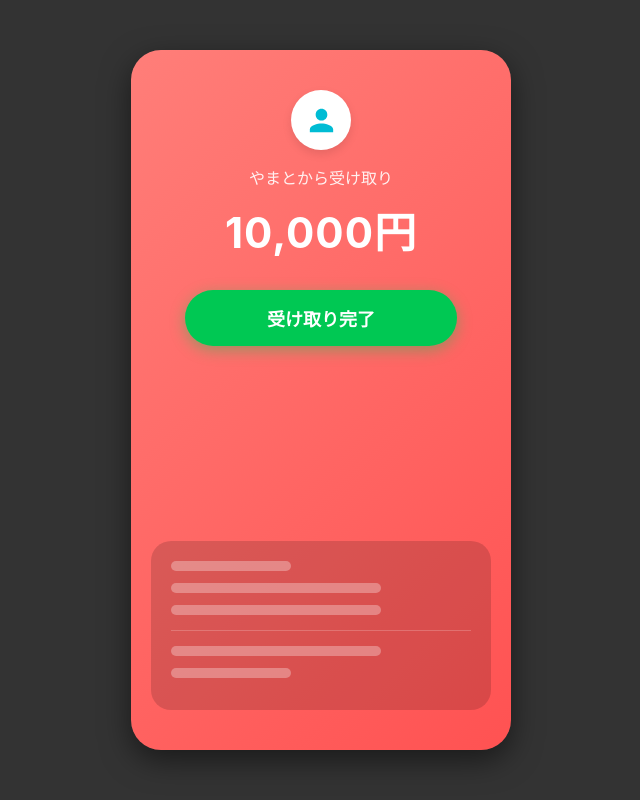
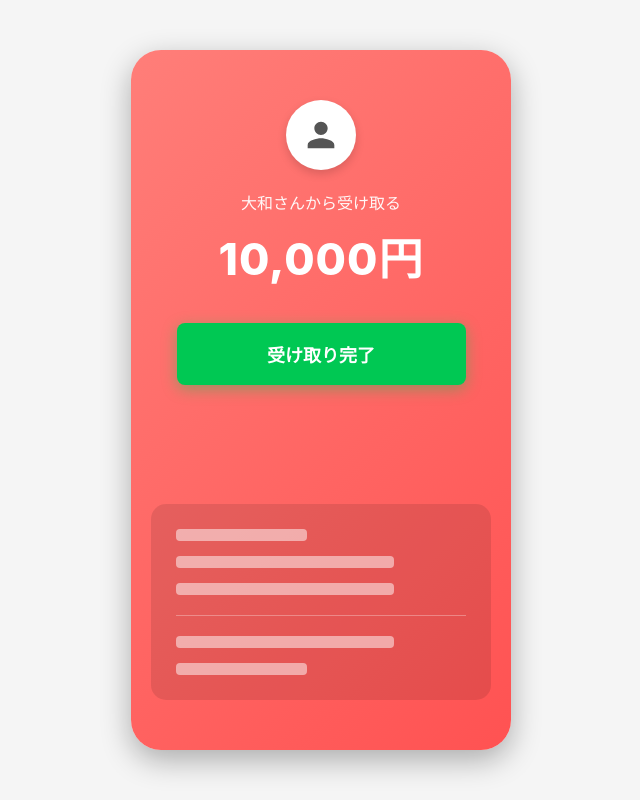
Before and after one commit to chlome/paipai-.me, a plain HTML site: page index.html in a window 1280 px wide. Shown: the whole page, without its empty margins (319-959 px from the left). Drawn offline with Linux system fonts and the light colour scheme.

Commit message:
Update styles and text in index.html

```diff
--- a/index.html
+++ b/index.html
@@ -5,16 +5,19 @@
     <meta name="viewport" content="width=device-width, initial-scale=1.0">
     <title>お支払い・受け取り画面</title>
     <style>
+        /* 基本設定 */
         body {
             margin: 0;
             padding: 0;
-            background-color: #333;
-            font-family: -apple-system, BlinkMacSystemFont, "Segoe UI", Roboto, sans-serif;
+            background-color: #f5f5f5; /* 少し落ち着いた背景色に変更 */
+            /* フォントを一般的なシステムフォントに変更（丸文字を解除） */
+            font-family: -apple-system, BlinkMacSystemFont, "Helvetica Neue", "Segoe UI", "Hiragino Kaku Gothic ProN", "Hiragino Sans", Meiryo, sans-serif;
             display: flex;
             justify-content: center;
             align-items: center;
             min-height: 100vh;
         }
+
         /* スマホの画面枠 */
         .phone-screen {
             width: 100%;
@@ -22,89 +25,99 @@
             height: 700px;
             background: linear-gradient(135deg, #ff7e79 0%, #ff5252 100%);
             border-radius: 30px;
-            box-shadow: 0 10px 30px rgba(0,0,0,0.5);
+            box-shadow: 0 10px 30px rgba(0,0,0,0.3);
             display: flex;
             flex-direction: column;
             align-items: center;
-            padding: 40px 20px;
+            padding: 50px 20px; /* 上下の余白を少し調整 */
             box-sizing: border-box;
             color: white;
             position: relative;
             overflow: hidden;
         }
+
         /* ユーザーアイコン */
         .user-icon {
-            width: 60px;
-            height: 60px;
+            width: 70px; /* 少し大きく */
+            height: 70px;
             background-color: #ffffff;
             border-radius: 50%;
             display: flex;
             justify-content: center;
             align-items: center;
-            margin-bottom: 15px;
-            box-shadow: 0 4px 10px rgba(0,0,0,0.1);
+            margin-bottom: 20px;
+            box-shadow: 0 4px 10px rgba(0,0,0,0.15);
         }
         .user-icon svg {
-            width: 35px;
-            height: 35px;
-            fill: #00bcd4;
+            width: 40px;
+            height: 40px;
+            fill: #555555; /* アイコンの色を濃いグレーに変更 */
         }
+
         .receive-text {
             font-size: 16px;
             margin-bottom: 10px;
-            opacity: 0.9;
+            opacity: 0.95;
+            font-weight: normal;
         }
+
         /* 金額 */
         .amount {
-            font-size: 42px;
-            font-weight: bold;
-            margin-bottom: 30px;
+            font-size: 44px;
+            font-weight: 800; /* 文字を太く、はっきりと */
+            margin-bottom: 35px;
             letter-spacing: 1px;
         }
+
         /* 完了ボタン */
         .complete-btn {
             background-color: #00c853;
             color: white;
             border: none;
-            border-radius: 30px;
-            padding: 15px 40px;
+            /* 角丸を少し緩やかに */
+            border-radius: 8px;
+            padding: 18px 40px;
             font-size: 18px;
             font-weight: bold;
             cursor: pointer;
             box-shadow: 0 4px 15px rgba(0,200,83,0.4);
-            transition: 0.2s;
-            margin-bottom: 30px;
-            width: 80%;
+            transition: all 0.2s;
+            margin-bottom: 40px;
+            width: 85%;
         }
         .complete-btn:hover {
-            opacity: 0.9;
-            transform: scale(1.02);
+            background-color: #00e676; /* ホバー時の色を少し明るく */
+            transform: translateY(-2px); /* 浮き上がるアニメーションを追加 */
         }
+
         /* 下部の詳細カード */
         .detail-card {
             width: 100%;
-            background: rgba(0, 0, 0, 0.15);
-            border-radius: 20px;
-            padding: 20px;
+            background: rgba(0, 0, 0, 0.1);
+            border-radius: 15px;
+            padding: 25px;
             box-sizing: border-box;
             margin-top: auto;
         }
         .detail-line {
-            height: 10px;
-            background: rgba(255, 255, 255, 0.3);
-            border-radius: 5px;
-            margin-bottom: 12px;
+            height: 12px;
+            background: rgba(255, 255, 255, 0.5); /* 線を少し見やすく */
+            border-radius: 4px;
+            margin-bottom: 15px;
+        }
+        .detail-line:last-child {
+            margin-bottom: 0;
         }
         .detail-line.short {
-            width: 40%;
+            width: 45%;
         }
         .detail-line.medium {
-            width: 70%;
+            width: 75%;
         }
         .detail-divider {
             height: 1px;
-            background: rgba(255, 255, 255, 0.2);
-            margin: 15px 0;
+            background: rgba(255, 255, 255, 0.3);
+            margin: 20px 0;
         }
     </style>
 </head>
@@ -118,7 +131,7 @@
             </svg>
         </div>
 
-        <div class="receive-text">やまとから受け取り</div>
+        <div class="receive-text">大和さんから受け取る</div>
         <div class="amount">10,000円</div>
 
         <button class="complete-btn" onclick="alert('受け取りが完了しました！');">受け取り完了</button>
```
